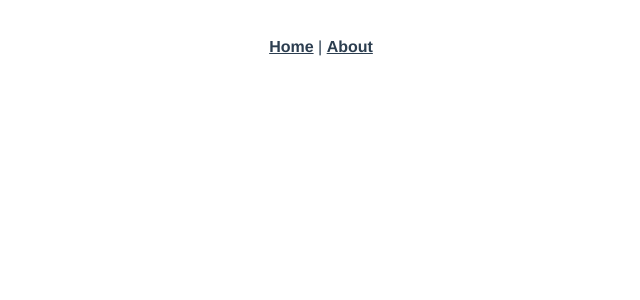
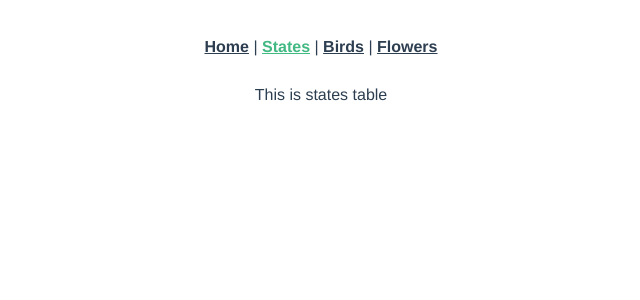
Before and after one commit to nightcat9/cool-state-vue-app, a Vue app: page /states in a window 1280 px wide. Before the commit this address had no page. Shown: the top 300 px of the page, without its empty margins (319-959 px from the left). Built offline with nearby package versions, Linux system fonts and the light colour scheme.

Commit message:
Scaffolding out other views

```diff
--- a/src/App.vue
+++ b/src/App.vue
@@ -1,7 +1,9 @@
 <template>
   <nav>
     <router-link to="/">Home</router-link> |
-    <router-link to="/about">About</router-link>
+    <router-link to="/states">States</router-link> |
+    <router-link to="/birds">Birds</router-link> |
+    <router-link to="/flowers">Flowers</router-link>
   </nav>
   <router-view/>
 </template>
--- a/src/router/index.js
+++ b/src/router/index.js
@@ -1,5 +1,8 @@
 import { createRouter, createWebHistory } from 'vue-router'
 import HomeView from '../views/HomeView.vue'
+import StateListView from '../views/StateListView.vue'
+import BirdListView from '../views/BirdListView.vue'
+import FlowerListView from '../views/FlowerListView.vue'
 
 const routes = [
   {
@@ -8,12 +11,19 @@ const routes = [
     component: HomeView
   },
   {
-    path: '/about',
-    name: 'about',
-    // route level code-splitting
-    // this generates a separate chunk (about.[hash].js) for this route
-    // which is lazy-loaded when the route is visited.
-    component: () => import(/* webpackChunkName: "about" */ '../views/AboutView.vue')
+    path: '/states',
+    name: 'states',
+    component: StateListView
+  },
+  {
+    path: '/birds',
+    name: 'birds',
+    component: BirdListView
+  },
+  {
+    path: '/flowers',
+    name: 'flowers',
+    component: FlowerListView
   }
 ]
 
--- a/src/views/AboutView.vue
+++ /dev/null
@@ -1,5 +0,0 @@
-<template>
-  <div class="about">
-    <h1>This is an about page</h1>
-  </div>
-</template>
--- a/src/views/BirdListView.vue
+++ b/src/views/BirdListView.vue
@@ -0,0 +1,14 @@
+<template>
+    <div class="home">
+        This is Bird table
+    </div>
+</template>
+
+<script>
+export default {
+    name: 'BirdListView',
+    components: {
+
+    }
+}
+</script>
--- a/src/views/FlowerListView.vue
+++ b/src/views/FlowerListView.vue
@@ -0,0 +1,14 @@
+<template>
+    <div class="home">
+        This is Flower table
+    </div>
+</template>
+
+<script>
+export default {
+    name: 'FlowerListView',
+    components: {
+
+    }
+}
+</script>
--- a/src/views/StateListView.vue
+++ b/src/views/StateListView.vue
@@ -0,0 +1,14 @@
+<template>
+    <div class="home">
+        This is states table
+    </div>
+</template>
+
+<script>
+export default {
+    name: 'StateListView',
+    components: {
+
+    }
+}
+</script>
```
